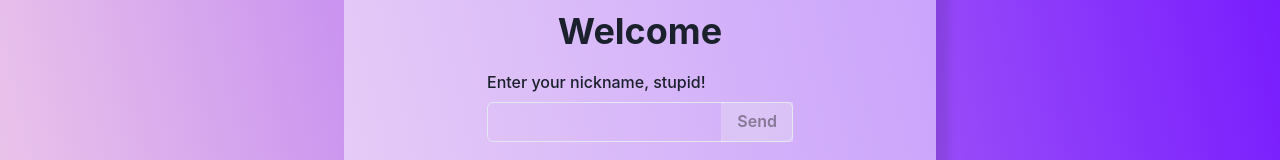
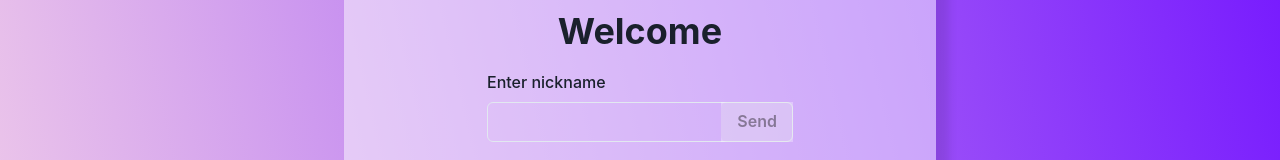
Before and after one commit to spaceflake/socket-chatt, a React (Vite) app in the folder client/: page / in a window 1280 px wide. Shown: the part 324-484 px from the top of the page. Built offline with nearby package versions, Linux system fonts and the light colour scheme.

Commit message:
changed spelling

```diff
--- a/client/src/components/Form.tsx
+++ b/client/src/components/Form.tsx
@@ -63,12 +63,12 @@ function Form({ setIsOnline, setCreatingRoom, creatingRoom }: formProps) {
       <FormControl>
         <FormLabel htmlFor="input">
           {setIsOnline
-            ? "Enter your nickname, stupid!"
+            ? "Enter nickname"
             : setCreatingRoom
             ? "Enter roomname"
             : ""}
         </FormLabel>
-        <InputGroup>
+        <InputGroup textAlign="center">
           <Input
             type="text"
             id="input"
```
